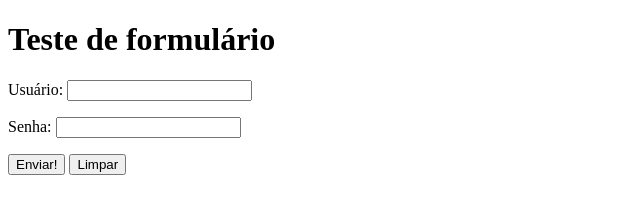
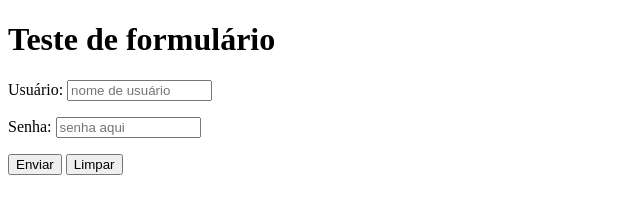
Before and after one commit to ipsant/html-css, a plain HTML site: page exercicios/ex025/form002.html in a window 1280 px wide. Shown: the whole page, without its empty margins (0-640 px from the left). Drawn offline with Linux system fonts and the light colour scheme.

Commit message:
update form002.html

```diff
--- a/exercicios/ex025/form002.html
+++ b/exercicios/ex025/form002.html
@@ -7,16 +7,16 @@
 </head>
 <body>
     <h1>Teste de formulário</h1>
-    <form action="cadastro.php" method="post">
+    <form action="cadastro.php" method="post" autocomplete="on">
         <p>
             <label for="iusuario">Usuário:</label>
-            <input type="text" name="usuario" id="iusuario" required>
+            <input type="text" name="usuario" id="iusuario" required minlength="5" maxlength="15" size="15" placeholder="nome de usuário">
         </p>
         <p>
             <label for="isenha">Senha:</label>
-            <input type="password" name="senha" id="isenha" required minlength="5">
+            <input type="password" name="senha" id="isenha" required minlength="5" maxlength="15" size="15" placeholder="senha aqui">
         </p>
-        <input type="submit" value="Enviar!">
+        <input type="submit" value="Enviar">
         <input type="reset" value="Limpar">
     </form>
 
```
